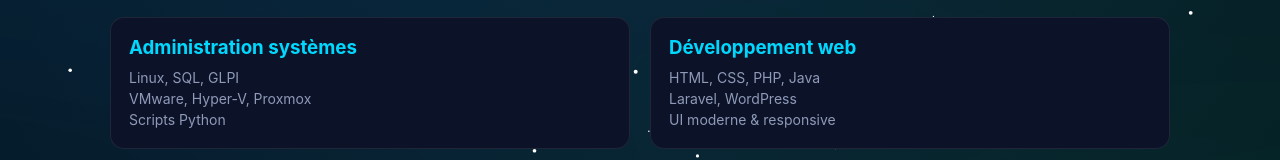
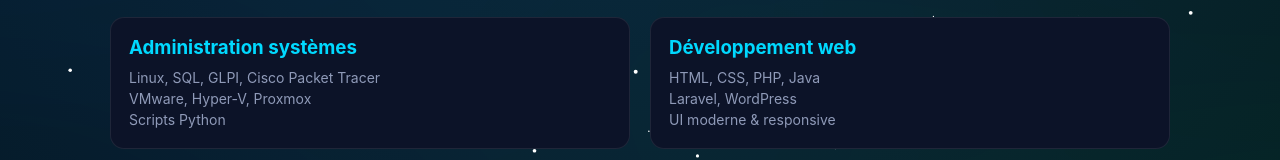
Before and after one commit to jocelynfrts-lab/portfolio, a plain HTML site: page index.html in a window 1280 px wide. Shown: the part 351-511 px from the top of the page. Drawn offline with Linux system fonts and the light colour scheme.

Commit message:
Mise à jour du texte

```diff
--- a/index.html
+++ b/index.html
@@ -213,7 +213,7 @@
   <div class="card-grid">
     <div class="card">
       <h3>Administration systèmes</h3>
-      <p>Linux, SQL, GLPI</p>
+      <p>Linux, SQL, GLPI, Cisco Packet Tracer</p>
       <p>VMware, Hyper-V, Proxmox</p>
       <p>Scripts Python</p>
     </div>
```
